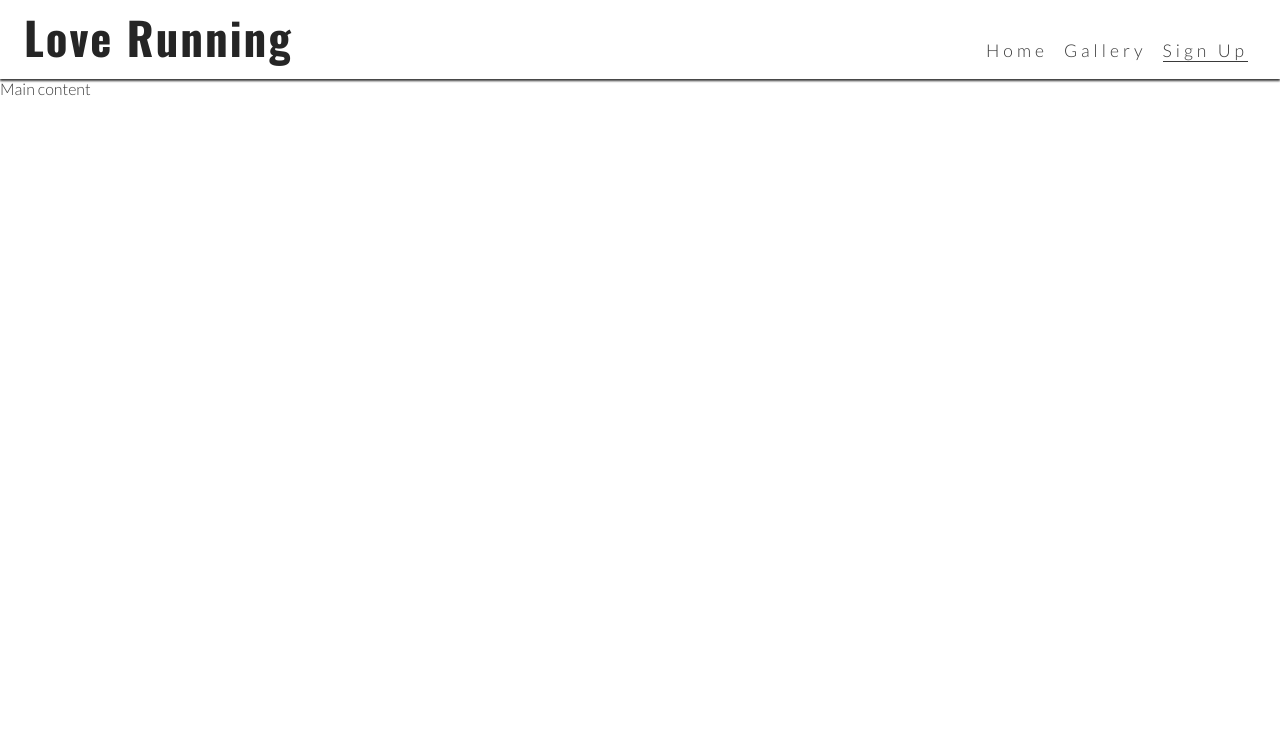
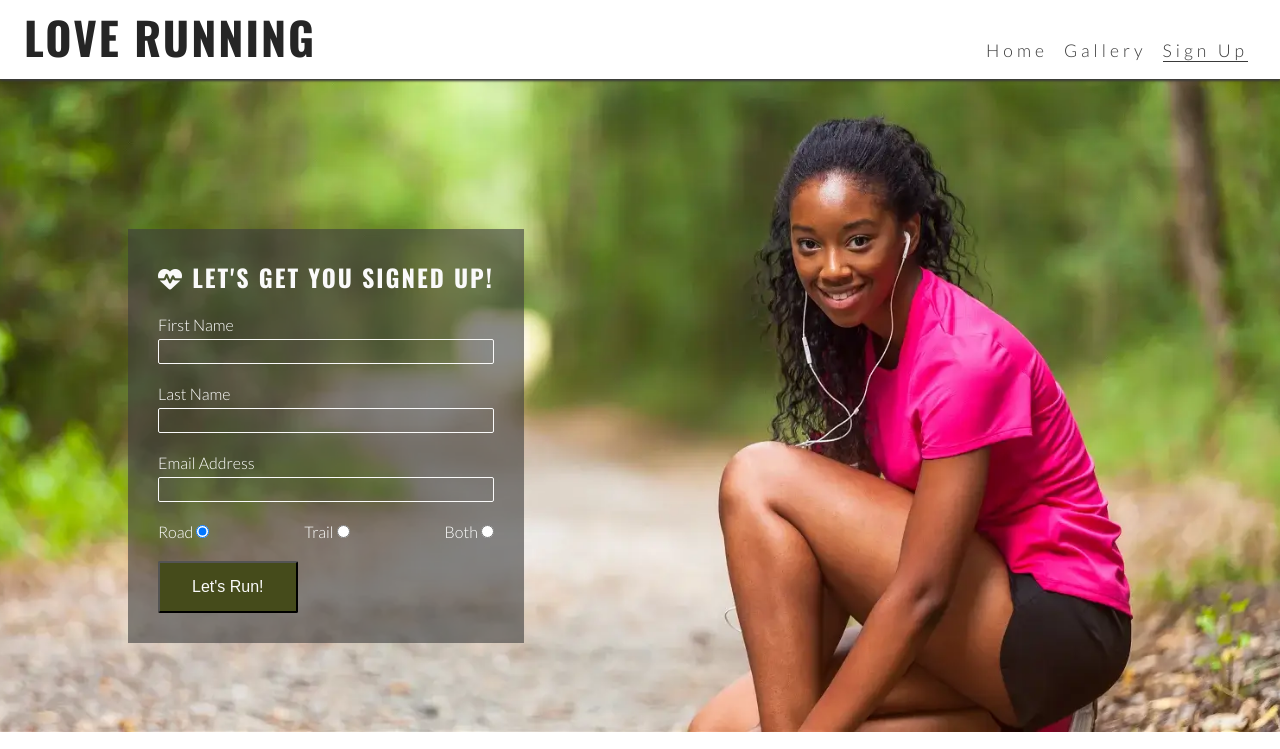
Before and after one commit to Kassem79/love-running, a plain HTML site: page signup.html in a window 1280 px wide. Shown: the top 749 px of the page. Drawn offline with nearby package versions, Linux system fonts and the light colour scheme.

```diff
--- a/assets/css/style.css
+++ b/assets/css/style.css
@@ -20,7 +20,7 @@ body {
 
 h1, h2, h3 {
     font-family: 'Oswald', sans-serif;
-    text-decoration: uppercase;
+    text-transform: uppercase;
     letter-spacing: 2px;
     color: #252525;
 }
@@ -90,10 +90,15 @@ nav {
 
 /* Main content */
 main {
-    /* Make main element take up any surplus space to push footer down*/
+    /* Enlarge main element to push footer down*/
     flex: 1 0 auto;
+    /* Add margin at the top to prevent content from being covered by the header */
     margin-top: 47px;
+    /* Enable flex properties for child elements */
+    display: flex;
+    flex-direction: column;
 }
+
 
 /* Hero section */
 
@@ -148,7 +153,7 @@ main {
 }
 
 #circle-cover-bg {
-    background: url("../images/reasons-image.webp") no-repeat top center / cover;
+    background: url('../images/reasons-image.webp') no-repeat top center / cover;
     height: 90vw;
     width: 90vw;
     margin-bottom: 20px;
@@ -195,11 +200,63 @@ main {
 
 #photos img {
     width: 100%;
-    line-height: 1rem;
+    line-height: 1em;
 }
 
 #photos {
     line-height: 0;
+}
+
+/* Form */
+
+#signup {
+    background-image: url("../images/signup-image.webp");
+    background-size: cover;
+    background-position: 75%;
+    padding: 20px 10% 0 10%;
+    flex-grow: 1;
+}
+
+
+#signup-form {
+    color: #ffffff;
+    background-color: rgba(60, 60, 60, 0.6);
+    padding: 30px;
+}
+
+
+#signup-form>h2 {
+    color: #fafafa;
+    margin-bottom: 20px;
+}
+
+
+.text-input {
+    background: transparent;
+    color: #fafafa;
+    width: 100%;
+    height: 25px;
+    margin: 5px 0 20px 0;
+    border: 1px solid #fafafa;
+    border-radius: 2px;
+    padding: 0 5px;
+}
+
+
+.radio-buttons {
+    width: 100%;
+    display: flex;
+    justify-content: space-between;
+}
+
+
+.join-button {
+    margin-top: 20px;
+    border-radius: 2px;
+    padding: 15px 32px;
+    font-size: 100%;
+    background-color: #454b1b;
+    color: #fafafa;
 }
 /* footer */
 #social-networks {
@@ -273,8 +330,8 @@ main {
         width: 100%;
     }
 
-    #benefits-physical>div,
-    #benefits-mental>div {
+    #benefits-physical > div,
+    #benefits-mental > div {
         width: 75%;
     }
 
@@ -288,14 +345,34 @@ main {
         column-count: 3;
     }
 
+     /* Form */
+      #signup {
+        background-position: center;
+        position: relative;
+    }
+
+    #signup-form {
+        max-width: 400px;
+        position: absolute;
+        left: 10%;
+        top: 150px;
+    }
+
+    .text-input:hover {
+        border-color: #f16c6b;
+    }
+
+    .join-button:hover {
+        background-color: #fafafa;
+        color: #454b1b;
+    }
 }
-
-/* Large devices (laptops and desktops, 992px and up) */
+   /* Large devices (laptops and desktops, 992px and up) */
 @media screen and (min-width: 992px) {
     #menu a:hover{
         border-bottom: 1px solid #3a3a3a;
     }
-
+}
     /* Gallery */
 
     #photos {
--- a/signup.html
+++ b/signup.html
@@ -39,7 +39,37 @@
     </header>
 
     <!-- Main content -->
-    <main>Main content</main>
+    <main>
+        <section id="signup">
+            <form id="signup-form" method="POST" action="https://formdump.codeinstitute.net">
+                <h2><i class="fa-solid fa-heartbeat"></i> Let's get you signed up!</h2>
+                <label for="first-name">First Name</label>
+                <input type="text" name="first_name" id="first-name" class="text-input" required>
+                <br>
+                <label for="last-name">Last Name</label>
+                <input type="text" name="last_name" id="last-name" class="text-input" required>
+                <br>
+                <label for="email-address">Email Address</label>
+                <input type="email" name="email_address" id="email-address" class="text-input" required>
+                <br>
+                <div class="radio-buttons">
+                    <div>
+                        <label for="road">Road</label>
+                        <input type="radio" name="running_preference" id="road" value="road" required checked>
+                    </div>
+                    <div>
+                        <label for="trail">Trail</label>
+                        <input type="radio" name="running_preference" id="trail" value="trail" required>
+                    </div>
+                    <div>
+                        <label for="both">Both</label>
+                        <input type="radio" name="running_preference" id="both" value="both" required>
+                    </div>
+                </div>
+                <button type="submit" class="join-button">Let's Run!</button>
+            </form>
+            </section>
+    </main>
 
     <!-- Footer -->
     <footer>
```
Also changed, not shown: gallery.html (+2 -1 lines), assets/images/signup-image.webp (added).
